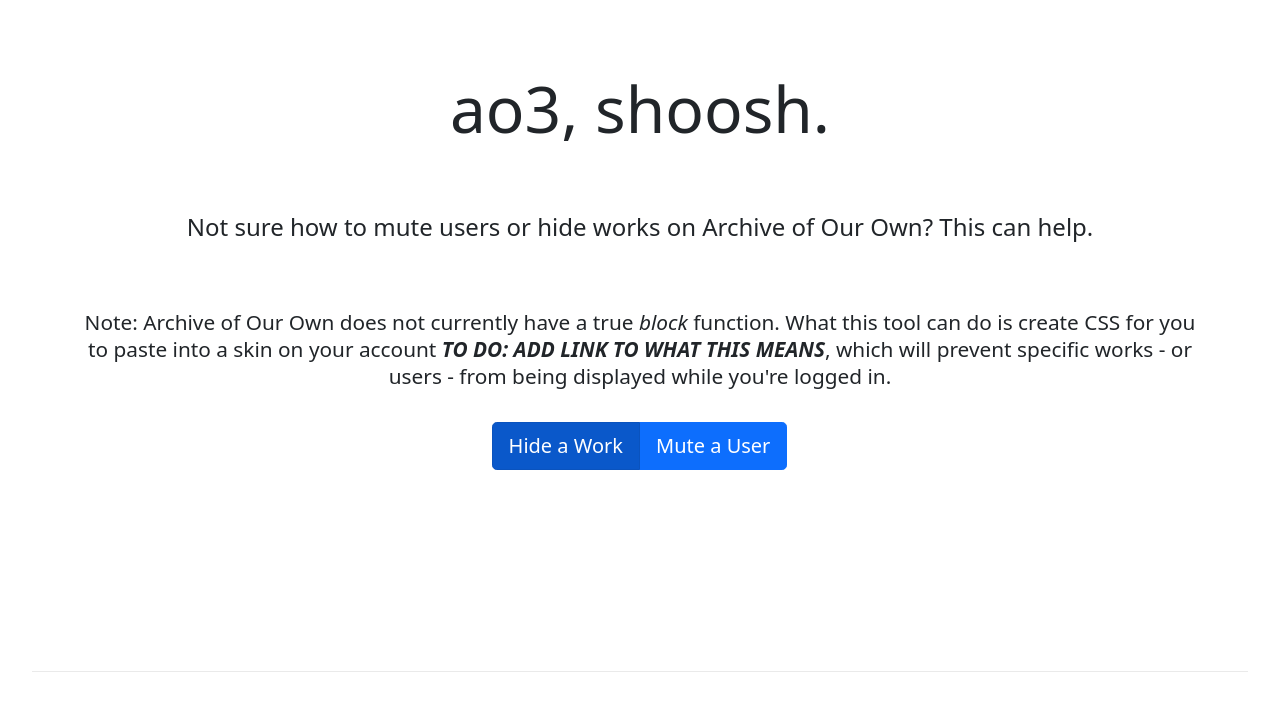
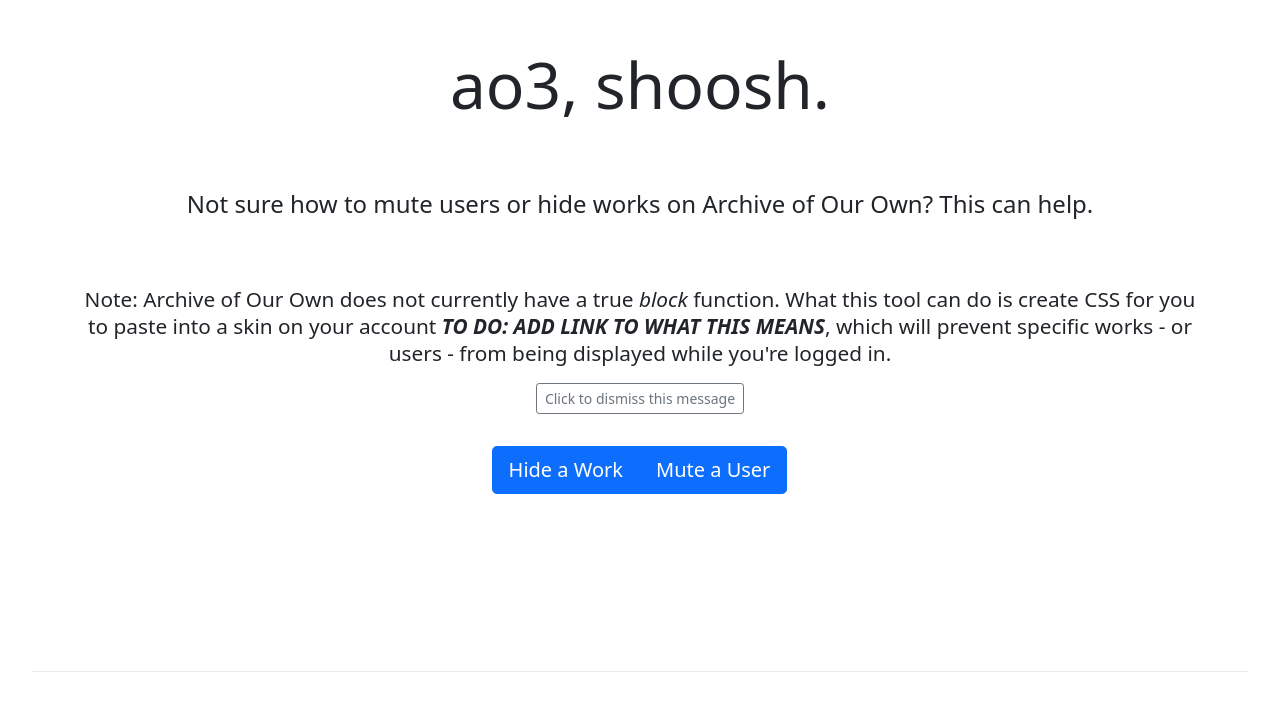
Before and after one commit to cyrusae/ao3-shoosh, a Next.js app: page / in a window 1280 px wide. Shown: the part 129-840 px from the top of the page. Built offline with nearby package versions, Linux system fonts and the light colour scheme.

Commit message:
Frontend has working buttons

```diff
--- a/pages/index.js
+++ b/pages/index.js
@@ -1,12 +1,61 @@
 import Head from 'next/head'
 import Image from 'next/image'
+import { Component, useState } from 'react'
 import styles from '../styles/Home.module.css'
 import { UseSelect } from './buttons/hidemute'
 import Script from 'next/script'
+import { Button, ToggleButton, ToggleButtonGroup } from 'react-bootstrap'
+import { WorkInfo } from './buttons/workmanage'
 
 
-export default function Home() {
-  return (
+class Home extends Component {
+
+ constructor() {
+  super();
+  this.state = {
+   usecase: 'neutral',
+   hints: 'default' | 'noDisclaim' | 'noPseud' | 'none',
+   showDisclaim: false,
+   showPseudtorial: true | false,
+   useWork: false,
+   useUser: false,
+   useOutcome: false
+  }
+  this.chooseHints = this.chooseHints.bind(this);
+//  this.chooseUseCase = this.chooseUseCase.bind(this);
+ }
+
+ chooseHints(hints) {
+  switch (hints) {
+   case 'showDisclaim':
+    this.setState({ showDisclaim: !this.state.showDisclaim });
+    break;
+   case 'showPseudtorial':
+    this.setState({ showPseudtorial: !this.state.showPseudtorial });
+    break;
+//  }
+// }
+
+// chooseUseCase(usecase) {
+//  switch (usecase) {
+   case 'useWork':
+    this.setState({ useWork: !this.state.useWork, useUser: false });
+    break;
+   case 'useUser':
+    this.setState({ useUser: !this.state.useUser, useWork: false });
+    break;
+   default:
+    null;
+  }
+ }
+  render() {
+   const {
+    showDisclaim,
+    showPseudtorial,
+    useWork,
+    useUser,
+   } = this.state;
+   return (
    <div className={styles.container}>
    <Head>
      <title>ao3, shoosh.</title>
@@ -22,19 +71,40 @@
        Not sure how to mute users or hide works on Archive of Our Own? This can help.
      </p>
 
-     <p className={styles.disclaimer}>Note: Archive of Our Own does not currently have a true <em>block</em> function. What this tool can do is create CSS for you to paste into a skin on your account <b><em>TO DO: ADD LINK TO WHAT THIS MEANS</em></b>, which will prevent specific works - or users - from being displayed while you're logged in.</p>
+<div className={styles.disclaimer}>
+     { showDisclaim && (
+   <Button variant='outline-secondary' size='sm' onClick={ () => this.chooseHints('showDisclaim')}>Click to show disclaimer message</Button>
+  )}
+     { showDisclaim || (
+      <><p>Note: Archive of Our Own does not currently have a true <em>block</em> function. What this tool can do is create CSS for you to paste into a skin on your account <b><em>TO DO: ADD LINK TO WHAT THIS MEANS</em></b>, which will prevent specific works - or users - from being displayed while you're logged in.
+      </p>
+  <Button variant='outline-secondary' size='sm' onClick={ () => this.chooseHints('showDisclaim')}>Click to dismiss this message</Button></>
+  )}
+  </div>
 
-      <div>
-       <UseSelect />
-      </div>
 
-      <div id='hideWork'>
+   <ToggleButtonGroup type='radio' size='lg' name='useWhich'>
+     <ToggleButton id='hideWork' value={1} onClick={ () => this.chooseHints('useWork')}>Hide a Work</ToggleButton>
+     <ToggleButton id='muteUser' value={2} onClick={ () => this.chooseHints('useUser')}>Mute a User</ToggleButton>
+   </ToggleButtonGroup>
 
-      </div>
+   <div>
+   {useWork && <div>
+    <WorkInfo />
+   </div>}
+
+   {useUser && <div>
+    Placeholder text showing useUser is active.
+   </div>}
+   </div>
+
       </main>
 
       <footer className={styles.footer}>
       </footer>
     </div>
   )
+   }
 }
+
+export default Home
```
Also changed, not shown: pages/buttons/componentest.js (added, +12 -0 lines).
